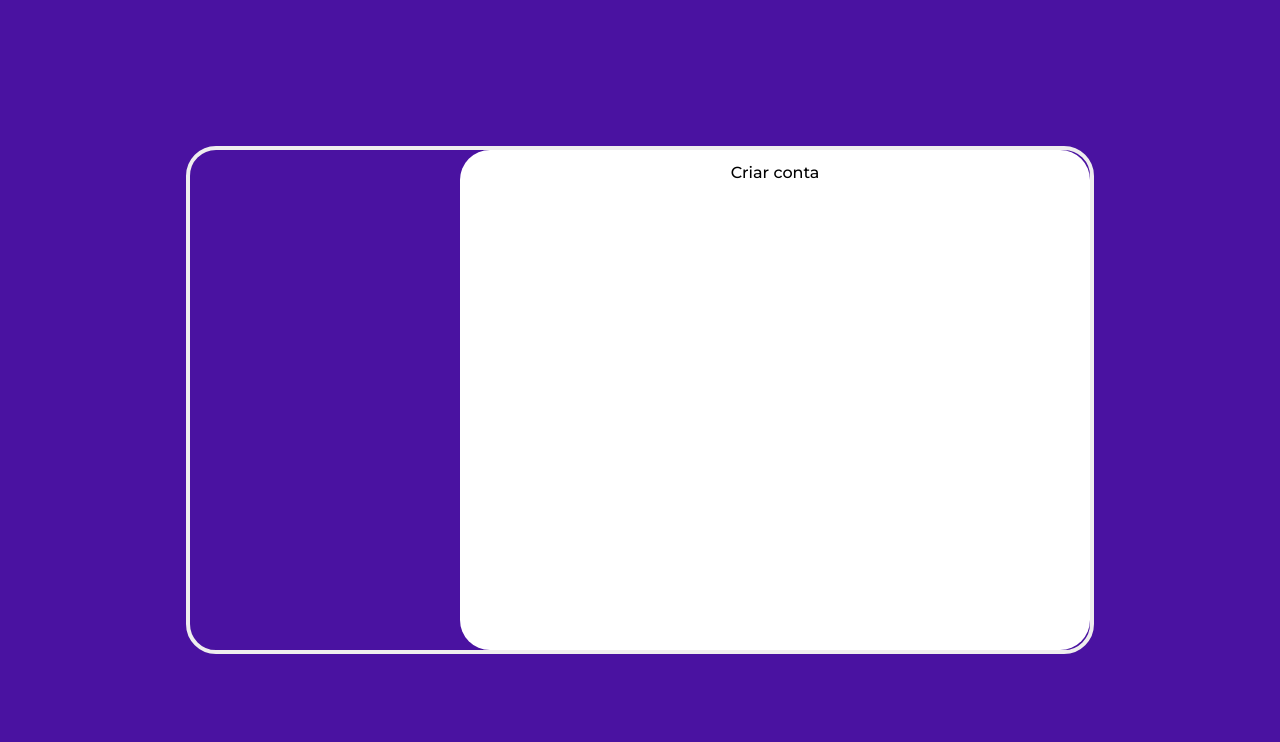
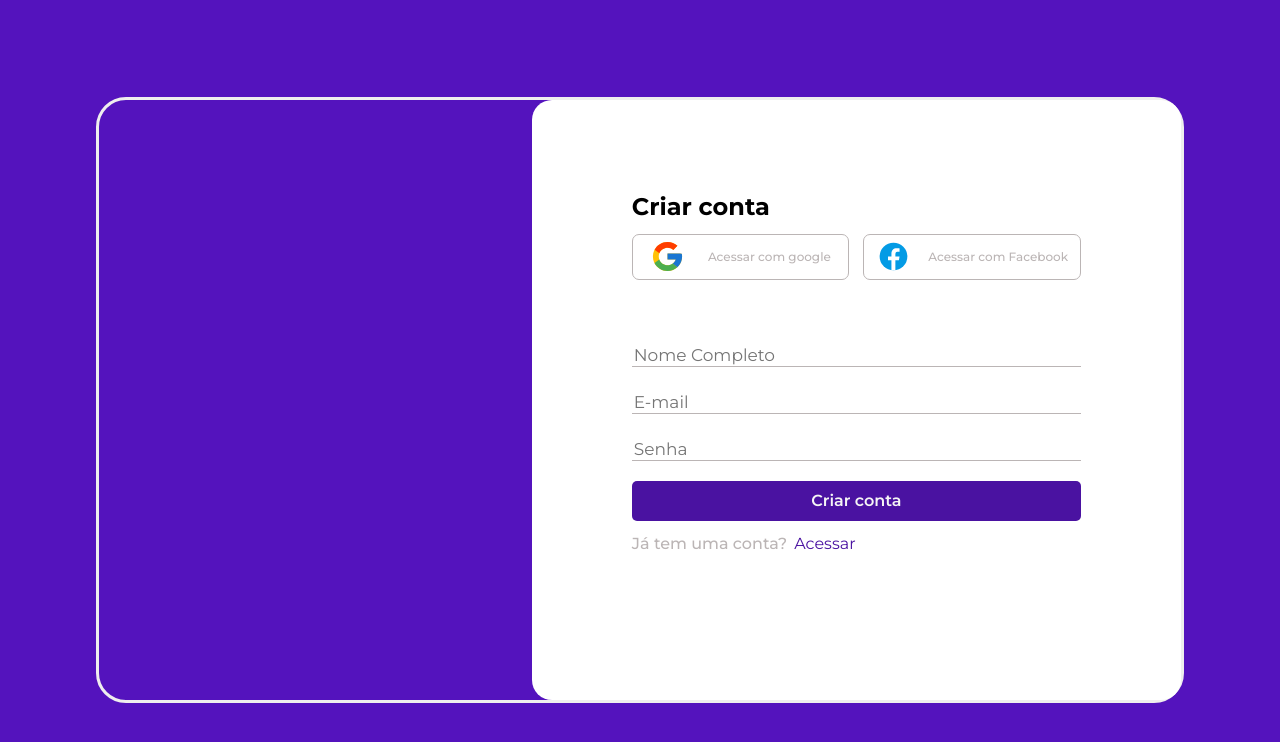
Before and after one commit to juliaam/authentication-front, a Vue app: page / in a window 1280 px wide. Shown: the top 742 px of the page. Built offline with nearby package versions, Linux system fonts and the light colour scheme.

Commit message:
feat: base register page

```diff
--- a/src/App.vue
+++ b/src/App.vue
@@ -1,5 +1,5 @@
 <script setup lang="ts">
-import Register from './components/Register.vue'
+import Register from './components/Register/Register.vue'
 </script>
 
 <template>
--- a/src/components/Register.vue
+++ /dev/null
@@ -1,33 +0,0 @@
-<script setup lang="ts"></script>
-
-<template>
-  <div class="container">
-    <div class="container__in">
-      <p style="color: black;">Criar conta</p>
-    </div>
-  </div>
-</template>
-
-<style lang="scss">
-@use "/src/styles/colors.scss" as colors;
-
-.container {
-  min-width: 90rem;
-  height: 50rem;
-
-  display: flex;
-  justify-content: center;
-  align-items: center;
-
-  border: 0.4rem rgb(239, 238, 238) solid;
-  border-radius: 3rem;
-
-  &__in {
-    width: 70%;
-    height: 100%;
-    background-color: white;
-    border-radius: inherit ;
-    margin-left: auto;
-  }
-}
-</style>
--- /dev/null
+++ b/src/components/Register/Register.vue
@@ -0,0 +1,203 @@
+<script setup lang="ts">
+import { watch, ref } from "vue";
+import facebook from "./img/facebookIcon.svg";
+import google from "./img/googleIcon.svg";
+
+const $nameInput = ref(null);
+const $emailInput = ref(null);
+const $passwordInput = ref(null);
+
+const formRegister = ref({
+  name: { value: "", ref: "$nameInput" },
+  email: { value: "", ref: "$emailInput" },
+  password: { value: "", ref: "$passwordInput" }
+});
+
+watch(
+  () => [$nameInput, $emailInput, $passwordInput],
+  () => {
+    console.log(formRegister.value.name);
+  },
+  { deep: true }
+);
+</script>
+
+<template>
+  <div class="container-register">
+    <div class="container-register__in">
+      <div class="container-register__in--content">
+        <h2 class="container-register__title">Criar conta</h2>
+        <div class="container-register__card-group">
+          <div class="container-register__card">
+            <img
+              class="container-register__img"
+              :src="google"
+              alt="google icon"
+            />
+            <p class="container-register__card--text">Acessar com google</p>
+          </div>
+          <div class="container-register__card">
+            <img
+              class="container-register__img"
+              :src="facebook"
+              alt="facebook icon"
+            />
+            <p class="container-register__card--text">Acessar com Facebook</p>
+          </div>
+        </div>
+        <div class="container-register__input-group">
+          <label class="container-register__label" for="name"
+            >Nome Completo</label
+          >
+          <input
+            ref="$nameInput"
+            v-model="formRegister.email.value"
+            class="container-register__input"
+            placeholder="Nome Completo"
+          />
+          <label class="container-register__label" for="email">E-mail</label>
+          <input
+            ref="$emailInput"
+            v-model="formRegister.email.value"
+            name="email"
+            class="container-register__input"
+            placeholder="E-mail"
+          />
+          <label class="container-register__label" for="password">Senha</label>
+          <input
+            ref="$passwordInput"
+            v-model="formRegister.password.value"
+            name="password"
+            class="container-register__input"
+            placeholder="Senha"
+          />
+        </div>
+        <button class="container-register__button">Criar conta</button>
+        <div class="container-register__bottom">
+          <p class="container-register__text">Já tem uma conta?</p>
+          <p class="container-register__text--clickable">Acessar</p>
+        </div>
+      </div>
+    </div>
+  </div>
+</template>
+
+<style lang="scss">
+@use "/src/styles/colors.scss" as colors;
+@use "/src/styles/fonts.scss" as fonts;
+
+.container-register {
+  min-width: 95rem;
+  height: 60rem;
+
+  display: flex;
+  justify-content: center;
+  align-items: center;
+
+  border: 0.3rem rgb(239, 238, 238) solid;
+  border-radius: 3rem;
+
+  &__in {
+    width: 60%;
+    height: 100%;
+    border-radius: 2rem;
+    background-color: white;
+    margin-left: auto;
+
+    &--content {
+      display: flex;
+      flex-direction: column;
+      color: colors.$gray;
+      margin: 8rem 10rem auto 10rem;
+    }
+  }
+  &__title {
+    color: black;
+  }
+
+  &__card-group {
+    display: flex;
+    margin-bottom: 5rem;
+    justify-content: space-between;
+  }
+
+  &__card {
+    justify-content: space-evenly;
+    display: flex;
+    align-items: center;
+    border: 1px solid colors.$gray;
+    border-radius: 0.7rem;
+    width: 48%;
+    padding-top: 0.3rem;
+    padding-bottom: 0.3rem;
+
+    cursor: pointer;
+
+    font-size: 1.2rem;
+
+    &--text {
+      margin-left: 0.5rem;
+    }
+  }
+
+  &__button {
+    min-width: 100%;
+    height: 4rem;
+    margin-top: 1rem;
+    background-color: rgba(74, 18, 161, 255);
+    color: whitesmoke;
+    border: none;
+    border-radius: 0.5rem;
+
+    font-size: 1.6rem;
+    line-height: 2.4rem;
+    font-weight: fonts.$semiBold;
+    font-family: fonts.$mainFont;
+
+    cursor: pointer;
+  }
+
+  &__img {
+    width: 35px;
+    height: 35px;
+  }
+
+  &__input {
+    min-width: 100%;
+    background-color: transparent;
+    border: none;
+    border-bottom: 0.05rem solid colors.$gray;
+    box-sizing: border-box;
+    margin-bottom: 1rem;
+
+    font-family: fonts.$mainFont;
+    font-size: 1.7rem;
+    color: rgb(56, 55, 55);
+  }
+  &__input:focus {
+    outline: none;
+    color: rgb(59, 59, 59);
+  }
+
+  &__bottom {
+    display: flex;
+  }
+  &__text {
+    &--clickable {
+      color: rgba(74, 18, 161, 255);
+      margin-left: 0.7rem;
+      font-weight: fonts.$thin;
+      cursor: pointer;
+    }
+  }
+  &__label {
+    opacity: 0;
+    transition: opacity 0.3s ease;
+  }
+  &__label {
+    &--active {
+      opacity: 1;
+    }
+  }
+}
+</style>
--- a/src/style.scss
+++ b/src/style.scss
@@ -15,7 +15,7 @@
   -webkit-font-smoothing: antialiased;
   -moz-osx-font-smoothing: grayscale;
   -webkit-text-size-adjust: 100%;
-
+  box-sizing: border-box;
   font-size: 62.5%;
 }
 
@@ -25,13 +25,10 @@ body {
   place-items: center;
   min-width: 320px;
   min-height: 100vh;
-
   font-size: 1.6rem;
 }
 
 #app {
   max-width: 1280px;
   margin: 0 auto;
-  padding: 2rem;
-  text-align: center;
 }
--- a/src/styles/colors.scss
+++ b/src/styles/colors.scss
@@ -1 +1,5 @@
-$mainBackground: rgba(74,18,161,255);
+$mainBackground: rgb(84, 19, 189);
+
+// colors
+
+$gray: rgb(187, 181, 181);
```
Also changed, not shown: src/components/Register/img/facebookIcon.svg (added), src/components/Register/img/googleIcon.svg (added).
